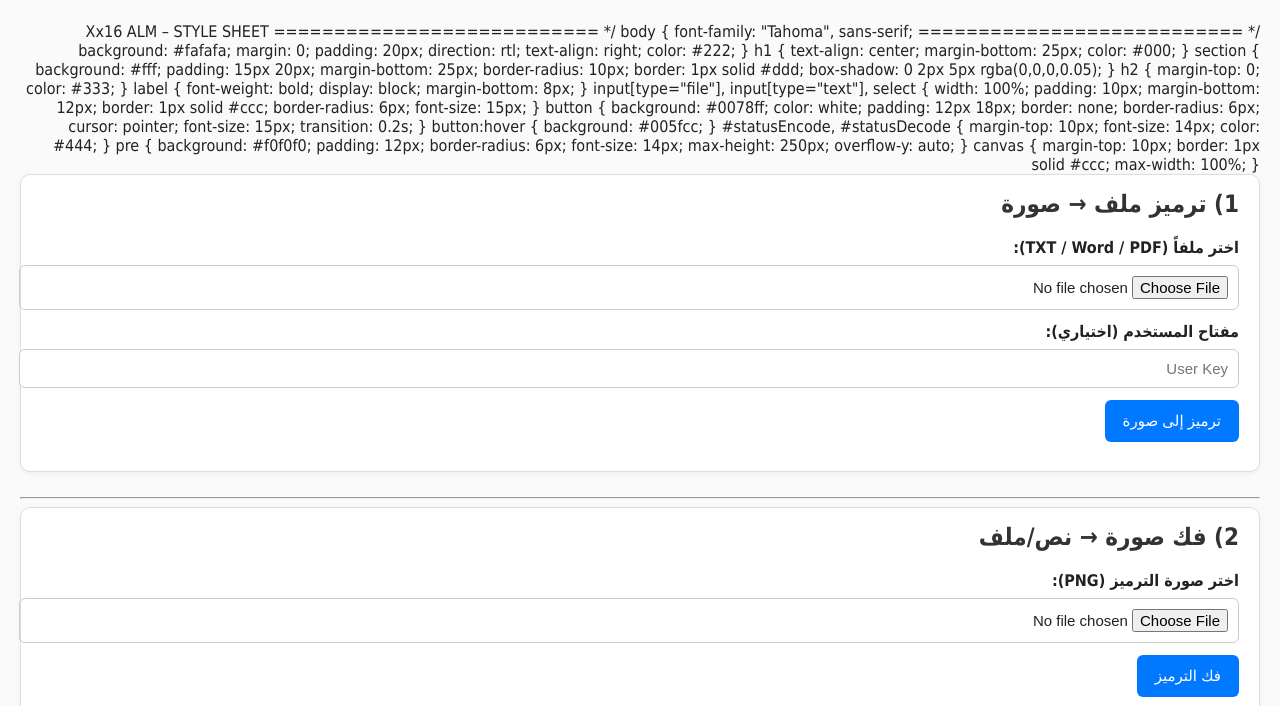
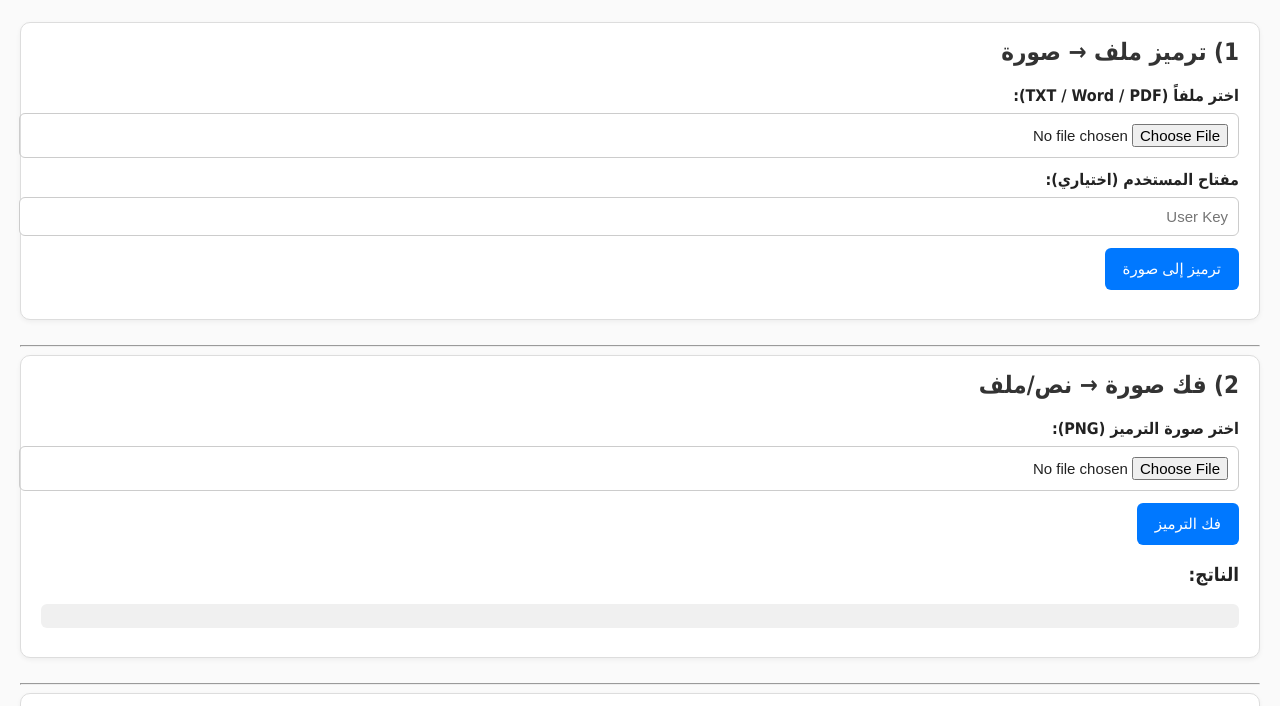
Before and after one commit to alkasm1/Xx14, a plain HTML site: page idex.html in a window 1280 px wide. Shown: the part 82-788 px from the top of the page. Drawn offline with Linux system fonts and the light colour scheme.

Commit message:
Update idex.html

```diff
--- a/idex.html
+++ b/idex.html
@@ -17,93 +17,7 @@
 <body>
 
   <h1>Xx16 – ALM File Encoder</h1>
-/* ===========================
-   Xx16 ALM – STYLE SHEET
-   =========================== */
 
-body {
-  font-family: "Tahoma", sans-serif;
-  background: #fafafa;
-  margin: 0;
-  padding: 20px;
-  direction: rtl;
-  text-align: right;
-  color: #222;
-}
-
-h1 {
-  text-align: center;
-  margin-bottom: 25px;
-  color: #000;
-}
-
-section {
-  background: #fff;
-  padding: 15px 20px;
-  margin-bottom: 25px;
-  border-radius: 10px;
-  border: 1px solid #ddd;
-  box-shadow: 0 2px 5px rgba(0,0,0,0.05);
-}
-
-h2 {
-  margin-top: 0;
-  color: #333;
-}
-
-label {
-  font-weight: bold;
-  display: block;
-  margin-bottom: 8px;
-}
-
-input[type="file"],
-input[type="text"],
-select {
-  width: 100%;
-  padding: 10px;
-  margin-bottom: 12px;
-  border: 1px solid #ccc;
-  border-radius: 6px;
-  font-size: 15px;
-}
-
-button {
-  background: #0078ff;
-  color: white;
-  padding: 12px 18px;
-  border: none;
-  border-radius: 6px;
-  cursor: pointer;
-  font-size: 15px;
-  transition: 0.2s;
-}
-
-button:hover {
-  background: #005fcc;
-}
-
-#statusEncode,
-#statusDecode {
-  margin-top: 10px;
-  font-size: 14px;
-  color: #444;
-}
-
-pre {
-  background: #f0f0f0;
-  padding: 12px;
-  border-radius: 6px;
-  font-size: 14px;
-  max-height: 250px;
-  overflow-y: auto;
-}
-
-canvas {
-  margin-top: 10px;
-  border: 1px solid #ccc;
-  max-width: 100%;
-}
   <!-- ===================== 1) ENCODE ===================== -->
   <section>
     <h2>1) ترميز ملف → صورة</h2>
```
